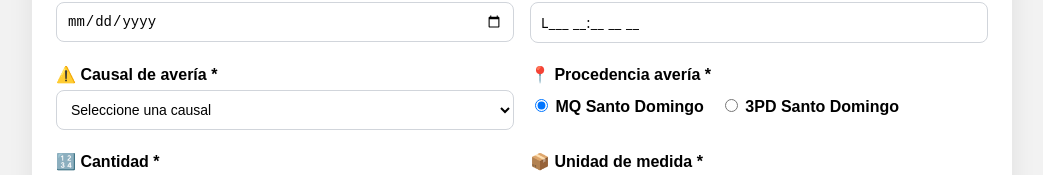
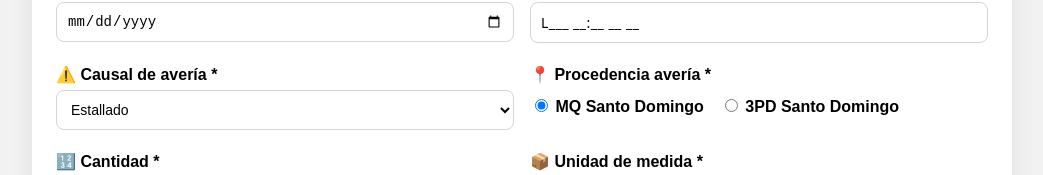
Before and after one commit to lorena1324/AVERIASMQ, a plain HTML site: page index.html in a window 1280 px wide. Shown: the part 479-654 px from the top of the page, without its empty margins (118-1161 px from the left). Drawn offline with Linux system fonts and the light colour scheme.

Commit message:
Primer commit

```diff
--- a/index.html
+++ b/index.html
@@ -68,6 +68,7 @@
       <div class="field">
         <label for="causal">⚠️ Causal de avería *</label>
         <select id="causal" required>
+          <option>Estallado</option>
           <option value="">Seleccione una causal</option>
           <option>Mal estado - Posición y corte</option>
           <option>Mal estado - Sello débil</option>
```
